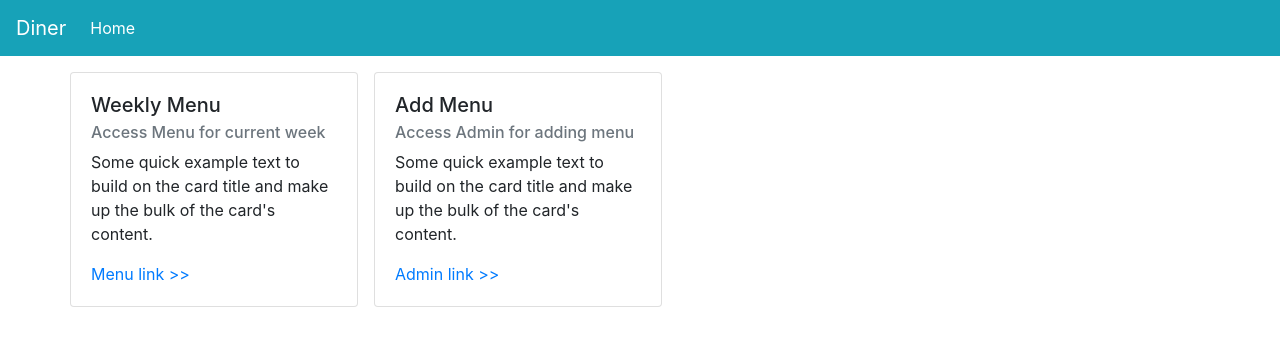
After one commit to losanki/diner, a Django app: page / in a window 1280 px wide. The commit adds this page. Shown: the top 346 px of the page. Run offline with Django 3.2, Linux system fonts and the light colour scheme; some libraries are stand-ins or nearby versions.

Commit message:
Implement dashboard

```diff
--- a/dining/urls.py
+++ b/dining/urls.py
@@ -1,9 +1,11 @@
 from django.urls import path
 from django.conf.urls import url, include
+from django.views.generic import TemplateView
 
 from . import views
 
 urlpatterns = [
+    path('', TemplateView.as_view(template_name='dashboard.html'), name='dashboard'),
     path('menu/', views.MenuItemsView.as_view(), name='menus'),
     path('menu/<int:pk>/', views.MenuDetailView.as_view(), name='menu_detail'),
     path('meal/<int:pk>/', views.MealDetailView.as_view(), name='meal_detail'),
--- a/templates/base.html
+++ b/templates/base.html
@@ -25,7 +25,7 @@
     <div class="navbar navbar-expand-sm bg-info navbar-dark">
       <a class="navbar-brand" href="/">Diner</a>
         <ul class="navbar-nav">
-          <li class="nav-item active"><a class="nav-link" href="{% url 'menus' %}">Home</a></li>
+          <li class="nav-item active"><a class="nav-link" href="{% url 'dashboard' %}">Home</a></li>
         </ul>
 
     </div>
--- /dev/null
+++ b/templates/dashboard.html
@@ -0,0 +1,27 @@
+{% extends 'base.html' %}
+{% block content %}
+<div class="container mt-3">
+    <div class="row">
+        <div class="card" style="width: 18rem;">
+            <div class="card-body">
+                <h5 class="card-title">Weekly Menu</h5>
+                <h6 class="card-subtitle mb-2 text-muted">Access Menu for current week</h6>
+                <p class="card-text">Some quick example text to build on the card title and make up the bulk of the
+                    card's
+                    content.</p>
+                <a href="{% url 'menus' %}" class="card-link">Menu link >></a>
+            </div>
+        </div>
+        <div class="card ml-3" style="width: 18rem;">
+            <div class="card-body">
+                <h5 class="card-title">Add Menu</h5>
+                <h6 class="card-subtitle mb-2 text-muted">Access Admin for adding menu</h6>
+                <p class="card-text">Some quick example text to build on the card title and make up the bulk of the
+                    card's
+                    content.</p>
+                <a href="/admin" class="card-link">Admin link >></a>
+            </div>
+        </div>
+    </div>
+</div>
+{% endblock %}
```
